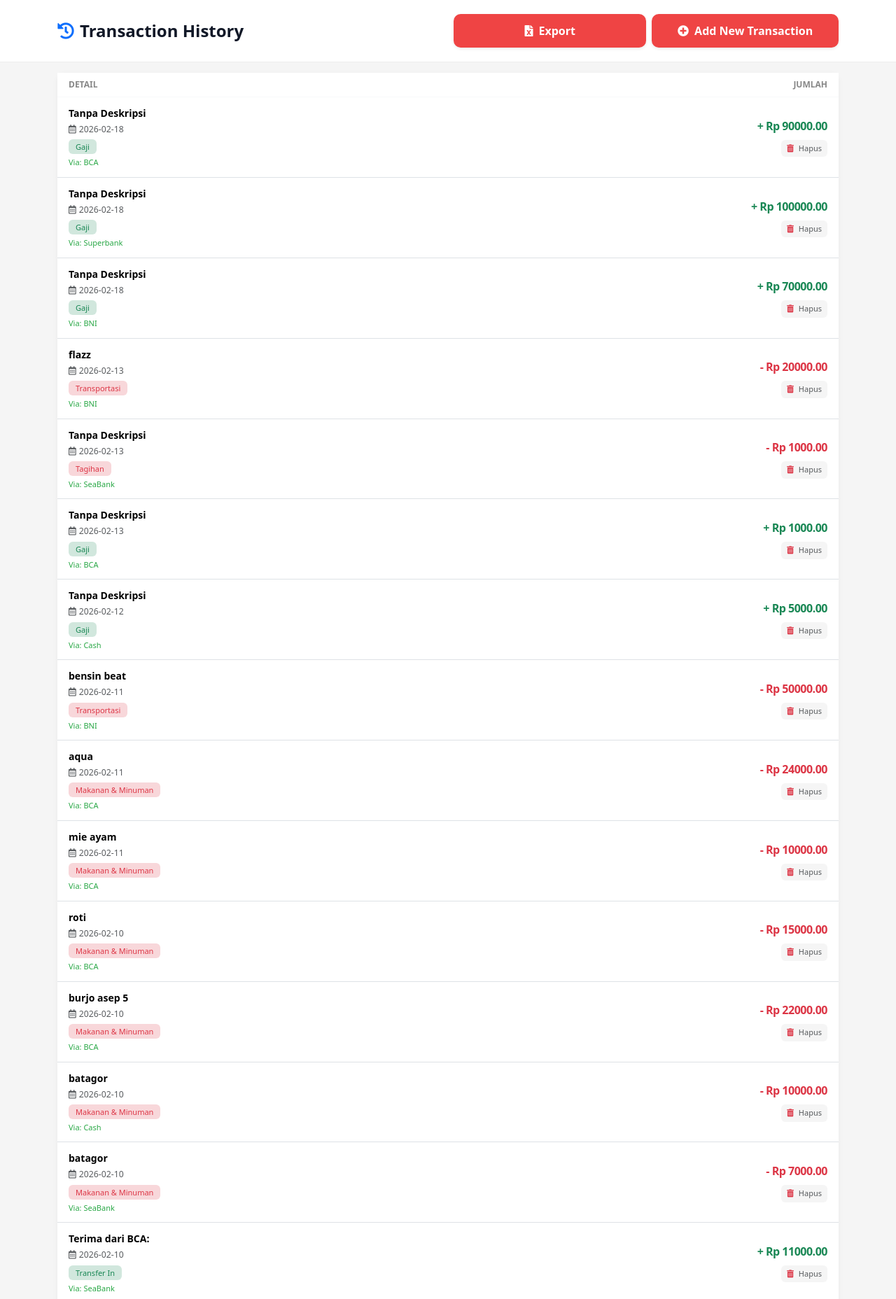
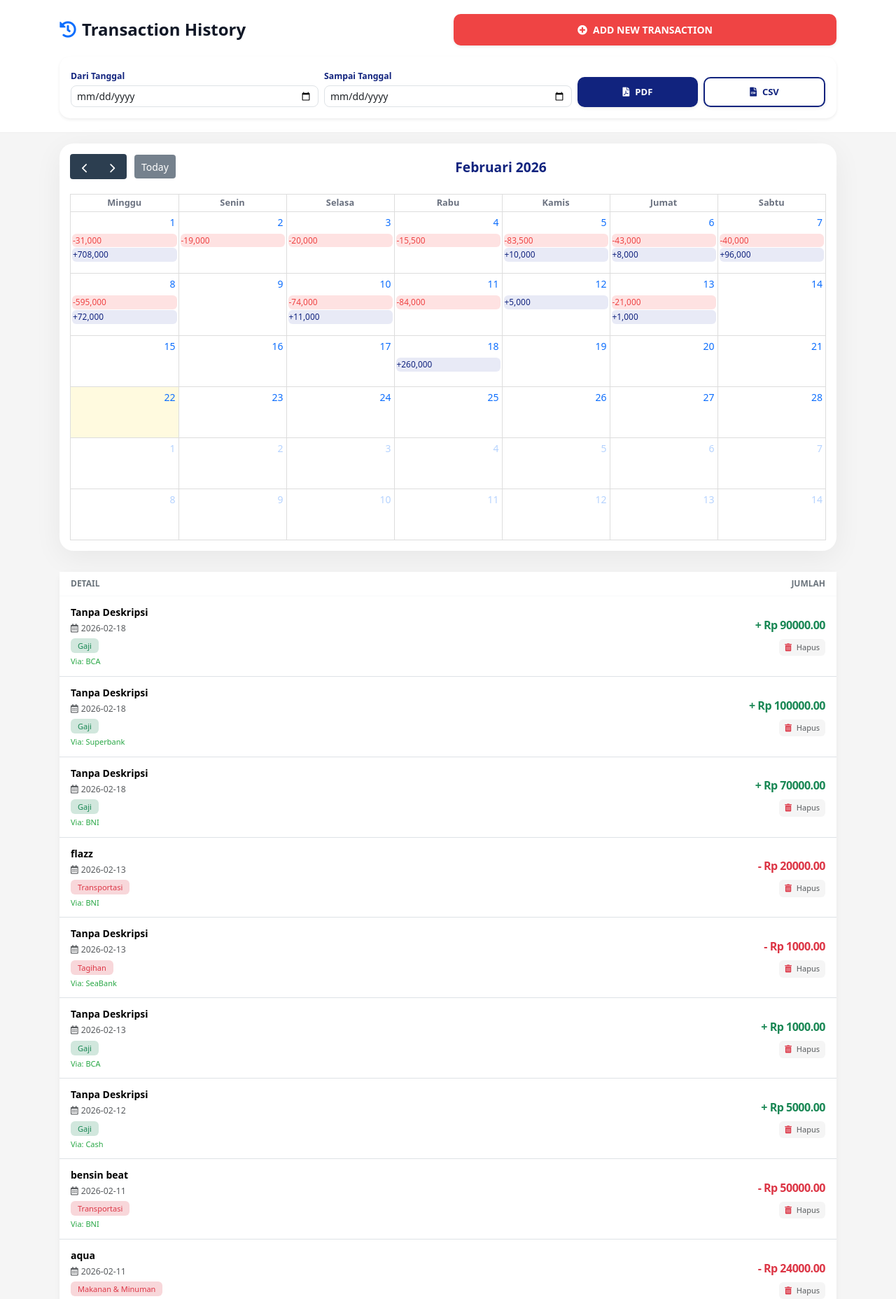
Before and after one commit to clever-beetle/treasuryflow, a Flask app: page /transactions_list in a window 1280 px wide. Shown: the part 100-1956 px from the top of the page at 70% size. Run offline with Flask 3, Linux system fonts and the light colour scheme; a user stored in the database is signed in; data comes from the database, SQL or seed files in the repository; both versions use the stored data as it was after the commit; lists and menus that the app fills with data are empty.

Commit message:
Update UI selaras dan filter tanggal

```diff
--- a/app.py
+++ b/app.py
@@ -1,7 +1,3 @@
-# ==============================================================================
-# File: app.py (Revisi Total - FIX VITAL: Database Migration & Fungsionalitas)
-# ==============================================================================
-
 import os
 import sqlite3
 import locale
@@ -10,6 +6,8 @@ from io import StringIO
 from datetime import datetime, timedelta
 from functools import wraps
 from flask import Flask, render_template, request, url_for, redirect, session, g, flash, Response
+from flask import jsonify
+from fpdf import FPDF
 from werkzeug.security import generate_password_hash, check_password_hash
 
 # --- KONFIGURASI APLIKASI ---
@@ -66,7 +64,6 @@ except locale.Error:
         locale.setlocale(locale.LC_ALL, 'indonesian')
     except locale.Error:
         pass
-
 
 # --- FUNGSI DATABASE & MIGRATION FIX ---
 
@@ -125,20 +122,18 @@ def init_db():
             )
         ''')
 
-        # 2. MIGRATION CHECK (FIX ERROR: no such column: t.category)
-        try:
-            # Jika kolom 'category' belum ada, SQLite akan error saat mencoba SELECT.
-            # Kita gunakan PRAGMA table_info untuk memeriksa.
-            cursor.execute("PRAGMA table_info(transactions)")
-            columns = [info['name'] for info in cursor.fetchall()]
+        # 2. AUTO-FIX: Cek Kolom Password & Category (Biar gak perlu migrasi manual)
+        cursor.execute("PRAGMA table_info(users)")
+        user_cols = [info[1] for info in cursor.fetchall()]
+        if 'password' not in user_cols:
+            print(">>> Fixing: Menambahkan kolom password...")
+            cursor.execute("ALTER TABLE users ADD COLUMN password TEXT DEFAULT '12345'")
 
-            if 'category' not in columns:
-                print(">>> Menjalankan ALTER TABLE: Menambahkan kolom 'category' ke tabel transactions")
-                cursor.execute("ALTER TABLE transactions ADD COLUMN category TEXT")
-        except Exception as e:
-            # Ini mungkin terjadi jika tabel transactions belum ada, tapi CREATE TABLE di atas sudah mengatasinya.
-            print(f"Error saat migrasi database: {e}")
-            pass
+        cursor.execute("PRAGMA table_info(transactions)")
+        trans_cols = [info[1] for info in cursor.fetchall()]
+        if 'category' not in trans_cols:
+            print(">>> Fixing: Menambahkan kolom category...")
+            cursor.execute("ALTER TABLE transactions ADD COLUMN category TEXT")
 
         db.commit()
 
@@ -594,51 +589,194 @@ def export_csv():
     user_id = session.get('user_id')
     db = get_db()
 
-    # Ambil semua data transaksi lengkap dengan nama akun
-    transactions = db.execute('''
+    # Ambil parameter tanggal dari URL
+    start_date = request.args.get('start_date')
+    end_date = request.args.get('end_date')
+
+    query = '''
         SELECT t.date, a.name as account_name, t.type, t.category, t.amount, t.description
         FROM transactions t
         JOIN accounts a ON t.account_id = a.id
         WHERE t.user_id = ?
-        ORDER BY t.date DESC
-    ''', (user_id,)).fetchall()
+    '''
+    params = [user_id]
 
-    # Siapkan file di memori
+    # Tambahkan filter jika user milih tanggal
+    if start_date and end_date:
+        query += " AND t.date BETWEEN ? AND ?"
+        params.extend([start_date, end_date])
+
+    query += " ORDER BY t.date DESC"
+    transactions = db.execute(query, params).fetchall()
+
     si = StringIO()
     cw = csv.writer(si)
-
-    # Header kolom di Excel nanti
     cw.writerow(['Tanggal', 'Akun', 'Tipe', 'Kategori', 'Jumlah', 'Deskripsi'])
 
     for t in transactions:
-        # Bersihkan nama akun dari [BANK] dsb sebelum masuk Excel
         full_name = t['account_name']
         clean_name = full_name.split('] ')[1] if '] ' in full_name else full_name
-
-        cw.writerow([
-            t['date'],
-            clean_name,
-            t['type'].capitalize(),
-            t['category'],
-            t['amount'],
-            t['description']
-        ])
+        cw.writerow([t['date'], clean_name, t['type'].capitalize(), t['category'], t['amount'], t['description']])
 
     output = si.getvalue()
     si.close()
 
-    # Kirim file sebagai download-an
     return Response(
         output,
         mimetype="text/csv",
-        headers={"Content-disposition": "attachment; filename=history_transaksi_treasury.csv"}
+        headers={"Content-disposition": "attachment; filename=riwayat_transaksi.csv"}
     )
 
+@app.route('/export_pdf')
+@login_required
+def export_pdf():
+    user_id = session.get('user_id')
+    db = get_db()
+
+    # Ambil parameter tanggal dari URL
+    start_date = request.args.get('start_date')
+    end_date = request.args.get('end_date')
+
+    query = '''
+        SELECT t.date, a.name as account_name, t.type, t.category, t.amount, t.description
+        FROM transactions t
+        JOIN accounts a ON t.account_id = a.id
+        WHERE t.user_id = ?
+    '''
+    params = [user_id]
+
+    if start_date and end_date:
+        query += " AND t.date BETWEEN ? AND ?"
+        params.extend([start_date, end_date])
+
+    query += " ORDER BY t.date DESC"
+    transactions = db.execute(query, params).fetchall()
+
+    class PDF(FPDF):
+        def header(self):
+            logo_path = os.path.join(app.root_path, 'static', 'img', 'logo.png')
+            if os.path.exists(logo_path):
+                self.image(logo_path, 7, 5, 31)
+
+            self.set_font('Arial', 'B', 15)
+            self.set_text_color(17, 35, 126)
+            self.set_y(10)
+            self.cell(0, 8, 'LAPORAN TRANSAKSI', 0, 1, 'R')
+
+            self.set_font('Arial', 'B', 9)
+            self.set_text_color(100, 100, 100)
+
+            # JUDUL DINAMIS: Kalau ada filter, tampilin rentang tanggalnya
+            tagline = 'Treasury Flow by Fernando Capital'
+            if start_date and end_date:
+                tagline = f'Periode: {start_date} s/d {end_date}'
+            self.cell(0, 5, tagline, 0, 1, 'R')
+
+            self.ln(2)
+            self.set_font('Arial', '', 8)
+            self.set_text_color(150, 150, 150)
+            waktu_cetak = datetime.now().strftime("%d/%m/%Y %H:%M:%S")
+            self.cell(0, 4, f'Dicetak pada: {waktu_cetak}', 0, 1, 'R')
+            self.cell(0, 4, f'User: {session.get("fullname", "User")}', 0, 1, 'R')
+
+            self.ln(2)
+            self.set_draw_color(17, 35, 126)
+            self.set_line_width(0.8)
+            self.line(10, 36, 200, 36)
+            self.ln(10)
+
+        def footer(self):
+            self.set_y(-15)
+            self.set_font('Arial', 'I', 8)
+            self.set_text_color(128, 128, 128)
+            self.cell(0, 10, f'Halaman {self.page_no()} / {{nb}}', 0, 0, 'C')
+
+    pdf = PDF()
+    pdf.alias_nb_pages()
+    pdf.add_page()
+
+    # Header Tabel
+    pdf.set_fill_color(17, 35, 126)
+    pdf.set_text_color(255, 255, 255)
+    pdf.set_font('Arial', 'B', 10)
+
+    pdf.cell(30, 10, 'TANGGAL', 1, 0, 'C', True)
+    pdf.cell(40, 10, 'KATEGORI', 1, 0, 'C', True)
+    pdf.cell(25, 10, 'TIPE', 1, 0, 'C', True)
+    pdf.cell(40, 10, 'JUMLAH', 1, 0, 'C', True)
+    pdf.cell(55, 10, 'KETERANGAN', 1, 1, 'C', True)
+
+    # Isi Tabel
+    pdf.set_text_color(0)
+    pdf.set_font('Arial', '', 9)
+    fill = False
+
+    for t in transactions:
+        pdf.set_fill_color(245, 245, 245)
+        pdf.cell(30, 8, str(t['date']), 1, 0, 'C', fill)
+        pdf.cell(40, 8, str(t['category']), 1, 0, 'L', fill)
+
+        if t['type'] == 'income':
+            pdf.set_text_color(40, 167, 69)
+            tipe_txt = 'Masuk'
+        else:
+            pdf.set_text_color(239, 68, 68)
+            tipe_txt = 'Keluar'
+
+        pdf.cell(25, 8, tipe_txt, 1, 0, 'C', fill)
+        pdf.set_text_color(0)
+
+        pdf.cell(40, 8, f"Rp {t['amount']:,.2f}", 1, 0, 'R', fill)
+        pdf.cell(55, 8, str(t['description'])[:30], 1, 1, 'L', fill)
+        fill = not fill
+
+    # Gunakan 'ignore' pada encode agar tidak crash jika ada karakter non-latin1
+    response = Response(pdf.output(dest='S').encode('latin-1', 'ignore'))
+    response.headers.set('Content-Disposition', 'attachment', filename='Laporan_Keuangan.pdf')
+    response.headers.set('Content-Type', 'application/pdf')
+    return response
+
+@app.route('/api/data-kalender')
+@login_required
+def data_kalender():
+    user_id = session.get('user_id')
+    db = get_db()
+    db.row_factory = sqlite3.Row
+
+    query = '''
+        SELECT date,
+               SUM(CASE WHEN type = 'income' THEN amount ELSE 0 END) as total_in,
+               SUM(CASE WHEN type = 'expense' THEN amount ELSE 0 END) as total_out
+        FROM transactions
+        WHERE user_id = ?
+        GROUP BY date
+    '''
+    rows = db.execute(query, (user_id,)).fetchall()
+
+    events = []
+    for row in rows:
+        # Pemasukan
+        if row['total_in'] > 0:
+            events.append({
+                'title': f"+{row['total_in']:,.0f}",
+                'start': row['date'],
+                'backgroundColor': '#E8EAF6',
+                'textColor': '#11237E',
+                'display': 'block'
+            })
+        # Pengeluaran
+        if row['total_out'] > 0:
+            events.append({
+                'title': f"-{row['total_out']:,.0f}",
+                'start': row['date'],
+                'backgroundColor': '#FEE2E2',
+                'textColor': '#EF4444',
+                'display': 'block'
+            })
+
+    return jsonify(events)
+
 if __name__ == '__main__':
-    # Memastikan migrasi database berjalan saat aplikasi dimulai jika file DB sudah ada
-    if os.path.exists(DATABASE):
-        with app.app_context():
-            init_db()
-    else:
+    with app.app_context():
         init_db()
     app.run(debug=True)
--- /dev/null
+++ b/requirements.txt
@@ -0,0 +1,2 @@
+Flask
+gunicorn
--- a/templates/transactions_list.html
+++ b/templates/transactions_list.html
@@ -6,15 +6,98 @@
     <title>Riwayat - Treasury Flow</title>
     <link href="https://cdn.jsdelivr.net/npm/bootstrap@5.3.3/dist/css/bootstrap.min.css" rel="stylesheet">
     <link rel="stylesheet" href="https://cdnjs.cloudflare.com/ajax/libs/font-awesome/5.15.4/css/all.min.css">
+    <link href='https://cdn.jsdelivr.net/npm/fullcalendar@5.11.3/main.min.css' rel='stylesheet'>
+    <script src='https://cdn.jsdelivr.net/npm/fullcalendar@5.11.3/main.min.js'></script>
     <style>
+
         body { background-color: #f5f5f5; color: #111827; font-size: 14px; }
         .navbar { background-color: #ffffff !important; border-bottom: 1px solid #f5f5f5; sticky-top: 0; z-index: 1000; }
-        /* Revisi: Pastikan navbar tetap di atas dan punya bayangan halus */
+
         .navbar {
             position: sticky;
             top: 0;
             z-index: 1050;
         }
+
+        .container {
+            padding-left: 15px;
+            padding-right: 15px;
+        }
+
+        #calendar {
+            background: #ffffff;
+            padding: 15px; /* Kurangi padding dikit buat HP */
+            border-radius: 20px;
+            border: none;
+            box-shadow: 0 10px 40px rgba(0,0,0,0.06);
+            margin-bottom: 30px;
+            overflow: hidden; /* Biar gak luber */
+        }
+
+        /* Header Kalender (Bulan & Tahun) */
+        .fc-toolbar-title {
+            font-size: 1.2rem !important; /* Kecilin dikit buat HP */
+            font-weight: 800 !important;
+            color: #11237e !important;
+        }
+
+        /* --- JURUS BIAR GAK BERANTAKAN DI HP --- */
+        @media (max-width: 768px) {
+            /* Kecilin padding container kalender */
+            #calendar {
+                padding: 10px;
+            }
+
+            /* Kecilin font nama hari di HP biar gak tumpang tindih */
+            .fc-col-header-cell-cushion {
+                font-size: 0.65rem !important;
+                letter-spacing: 0;
+            }
+
+            /* Kecilin font angka tanggal */
+            .fc-daygrid-day-number {
+                padding: 5px !important;
+                font-size: 0.8rem;
+            }
+
+            /* Kecilin font Label In/Out agar muat di kotak kecil */
+            .fc-event {
+                font-size: 0.6rem !important;
+                padding: 2px 4px !important;
+                margin: 1px 0 !important;
+            }
+        }
+
+        /* Header Nama Hari */
+        .fc-col-header-cell-cushion {
+            color: #6b7280 !important;
+            font-size: 0.8rem;
+            font-weight: 800;
+            text-transform: uppercase;
+            text-decoration: none !important;
+        }
+
+        /* Hilangkan garis bawah angka tanggal */
+        .fc-daygrid-day-number {
+            text-decoration: none !important;
+        }
+
+        /* Label In & Out */
+        .fc-event {
+            border: none !important;
+            border-radius: 6px !important;
+        }
+        /* Memaksa tombol 'hari ini' dan nama hari agar huruf pertamanya Kapital */
+        .fc-button-primary,
+        .fc-col-header-cell-cushion {
+            text-transform: capitalize !important;
+        }
+
+        /* Jika kamu ingin nama bulan di judul juga Kapital (jika ada yang kecil) */
+        .fc-toolbar-title {
+            text-transform: capitalize !important;
+        }
+
         .btn-danger { background-color: #ef4444; color: white; border-radius: 10px; padding: 10px 20px; font-weight: 600; border: none; }
         .btn-export { background-color: #ef4444; color: white; border-radius: 10px; padding: 10px 20px; font-weight: 600; border: none; }
         .navbar-brand {
@@ -28,7 +111,7 @@
 
         /* Card Style */
         .card-transaction { border: none; border-radius: 12px; box-shadow: 0 2px 8px rgba(0,0,0,0.05); margin-bottom: 10px; }
-        .table-custom th { border: none; color: #888; font-size: 12px; text-transform: uppercase; }
+        .table-custom th { border: none; color: #6c757d; font-size: 12px; text-transform: uppercase; }
         .table-custom td { vertical-align: middle; border-top: 1px solid #f8f9fa; padding: 12px 8px; }
 
         /* Badge & Amount */
@@ -56,14 +139,16 @@
         }
 
         .navbar-brand span {
-            color: #11237e; /* Warna biru tua brand kamu */
+            color: #11237e;
             font-size: 1.25rem;
             line-height: 1;
         }
 
         .modal-header.bg-danger {
-            background-color: #ef4444 !important; /* Merah yang lebih modern */
+            background-color: #ef4444 !important;
         }
+
+
 
     </style>
 </head>
@@ -122,18 +207,40 @@
 
     <div class="page-header">
         <div class="container">
-            <div class="row g-3 align-items-center">
+            <div class="row g-3 align-items-center mb-3">
                 <div class="col-12 col-md-6 text-center text-md-start">
                     <h4 class="fw-bold mb-0"><i class="fas fa-history text-primary me-2"></i>Transaction History</h4>
                 </div>
-                <div class="col-12 col-md-6 d-flex gap-2">
-                    <a href="{{ url_for('export_csv') }}" class="btn btn-export shadow-sm w-100 d-flex align-items-center justify-content-center" style="border-radius: 10px; font-weight: 600;">
-                        <i class="fas fa-file-excel me-2"></i>Export
+                <div class="col-12 col-md-6">
+                    <a href="{{ url_for('add_transaction') }}" class="btn btn-primary shadow-sm w-100 d-flex align-items-center justify-content-center"
+                    style="background-color: #EF4444; color: white; border: none; border-radius: 10px; padding: 12px; font-weight: 600; font-size: 14px;">
+                        <i class="fas fa-plus-circle me-2"></i>ADD NEW TRANSACTION
                     </a>
+                </div>
+            </div>
 
-                    <a href="{{ url_for('add_transaction') }}" class="btn btn-primary btn-add-mobile w-100 shadow-sm">
-                        <i class="fas fa-plus-circle me-2"></i>Add New Transaction
-                    </a>
+            <div class="card shadow-sm border-0" style="border-radius: 15px;">
+                <div class="card-body p-3">
+                    <form id="filterForm" class="row g-2 align-items-end">
+                        <div class="col-6 col-md-4">
+                            <label class="small fw-bold mb-1" style="color: #11237E;">Dari Tanggal</label>
+                            <input type="date" id="start_date" class="form-control form-control-sm" style="border-radius: 8px;">
+                        </div>
+                        <div class="col-6 col-md-4">
+                            <label class="small fw-bold mb-1" style="color: #11237E;">Sampai Tanggal</label>
+                            <input type="date" id="end_date" class="form-control form-control-sm" style="border-radius: 8px;">
+                        </div>
+                        <div class="col-12 col-md-4 d-flex gap-2 mt-2 mt-md-0">
+                            <button type="button" onclick="exportData('pdf')" class="btn shadow-sm w-100 d-flex align-items-center justify-content-center"
+                            style="background-color: #11237E; color: white; border: none; border-radius: 10px; padding: 10px; font-weight: 600; font-size: 13px;">
+                                <i class="fas fa-file-pdf me-2"></i>PDF
+                            </button>
+                            <button type="button" onclick="exportData('csv')" class="btn shadow-sm w-100 d-flex align-items-center justify-content-center"
+                            style="background-color: #ffffff; color: #11237E; border: 2px solid #11237E; border-radius: 10px; padding: 10px; font-weight: 600; font-size: 13px;">
+                                <i class="fas fa-file-csv me-2"></i>CSV
+                            </button>
+                        </div>
+                    </form>
                 </div>
             </div>
         </div>
@@ -141,12 +248,10 @@
 
     <div class="container">
         {% with messages = get_flashed_messages(with_categories=true) %}
-            {% if messages %}
-                {% for category, message in messages %}
-                    <div class="alert alert-{{ category }} small">{{ message }}</div>
-                {% endfor %}
-            {% endif %}
+
         {% endwith %}
+
+        <div id='calendar'></div>
 
         <div class="card card-transaction">
             <div class="card-body p-0">
@@ -179,13 +284,13 @@
                                         </span>
                                     </div>
 
-                                    <form id="deleteForm-{{ t.id }}" action="{{ url_for('delete_transaction', transaction_id=t.id) }}" method="POST">
+                                    <form id="deleteForm-{{ t.id }}" action="{{ url_for('delete_transaction', transaction_id=t.id) }}" method="POST" style="display:none;"></form>
+
                                     <button type="button" class="btn btn-sm btn-light text-muted border-0 py-1 px-2"
                                             style="font-size: 11px; border-radius: 6px; background-color: #f5f5f5;"
-                                                onclick="showDeleteModal('{{ t.id }}')"> <i class="fas fa-trash-alt me-1 text-danger"></i> Hapus
+                                            onclick="showDeleteModal('{{ t.id }}')">
+                                        <i class="fas fa-trash-alt me-1 text-danger"></i> Hapus
                                     </button>
-                                    </form>
-
                                 </td>
                             </tr>
                             {% else %}
@@ -258,21 +363,50 @@
 <script src="https://cdn.jsdelivr.net/npm/bootstrap@5.3.3/dist/js/bootstrap.bundle.min.js"></script>
 
 <script>
+    function exportData(type) {
+        const start = document.getElementById('start_date').value;
+        const end = document.getElementById('end_date').value;
+
+        let url = `/export_${type}`;
+        if (start || end) {
+            url += `?start_date=${start}&end_date=${end}`;
+        }
+
+        window.location.href = url;
+    }
+
+    document.addEventListener('DOMContentLoaded', function() {
+        var calendarEl = document.getElementById('calendar');
+        var calendar = new FullCalendar.Calendar(calendarEl, {
+            initialView: 'dayGridMonth',
+            locale: 'id',
+            buttonText: { today: 'Today' },
+            dayHeaderFormat: { weekday: 'long' },
+            aspectRatio: 0.8,
+            handleWindowResize: true,
+            headerToolbar: { left: 'prev,next today', center: 'title', right: '' },
+            events: '/api/data-kalender',
+            eventDisplay: 'block',
+            height: 'auto',
+        });
+        calendar.render();
+
         let currentDeleteId = null;
 
-    function showDeleteModal(id) {
+        window.showDeleteModal = function(id) {
             currentDeleteId = id;
             const modalEl = document.getElementById('confirmDeleteModal');
             const myModal = new bootstrap.Modal(modalEl);
             myModal.show();
-    }
+        };
 
         document.getElementById('confirmDeleteBtn').addEventListener('click', function() {
             if (currentDeleteId) {
-            document.getElementById('deleteForm-' + currentDeleteId).submit();
+                const form = document.getElementById('deleteForm-' + currentDeleteId);
+                if (form) form.submit();
             }
         });
+    });
 </script>
-
 </body>
 </html>
```
Also changed, not shown: templates/forgot_password.html (added, +33 -0 lines), templates/settings.html (+77 -25 lines), templates/setup_account.html (+77 -87 lines), treasury_flow.db, 2 other files. Lines whose indentation alone changed are shown as unchanged.
